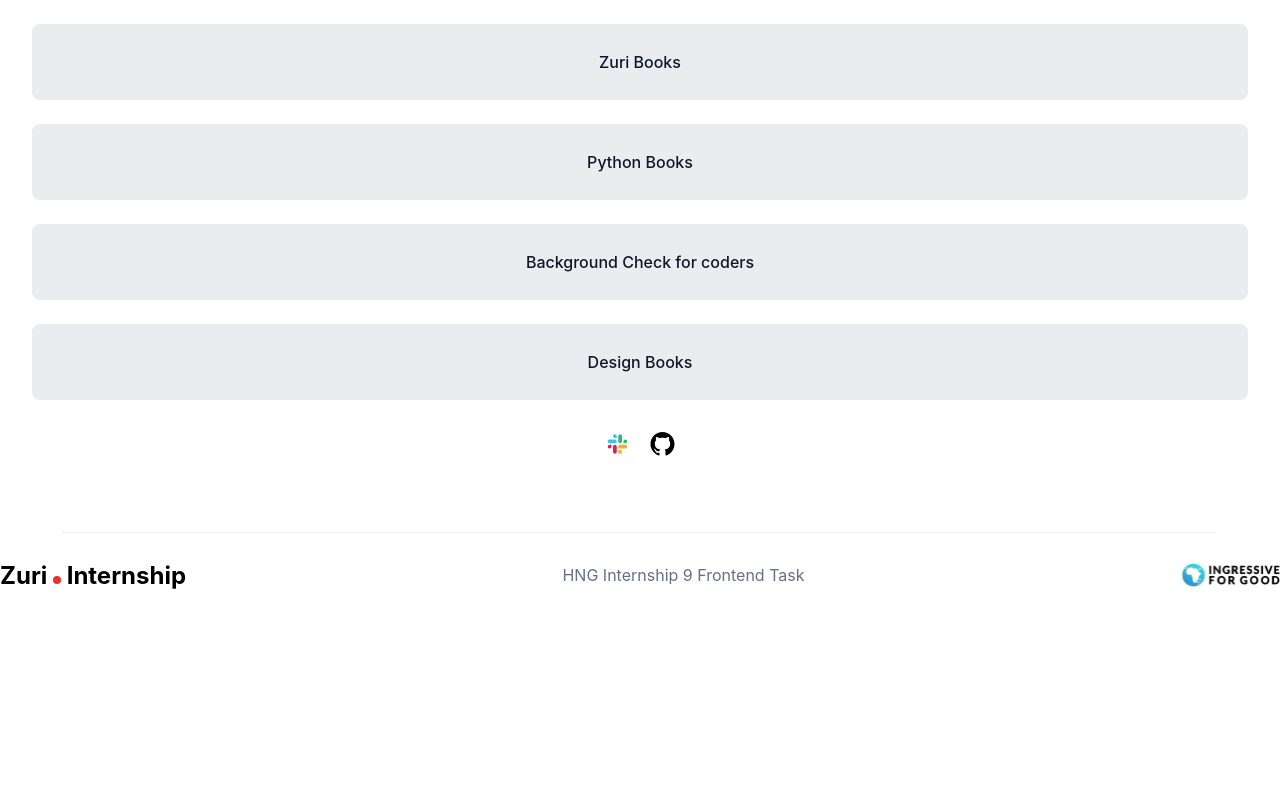
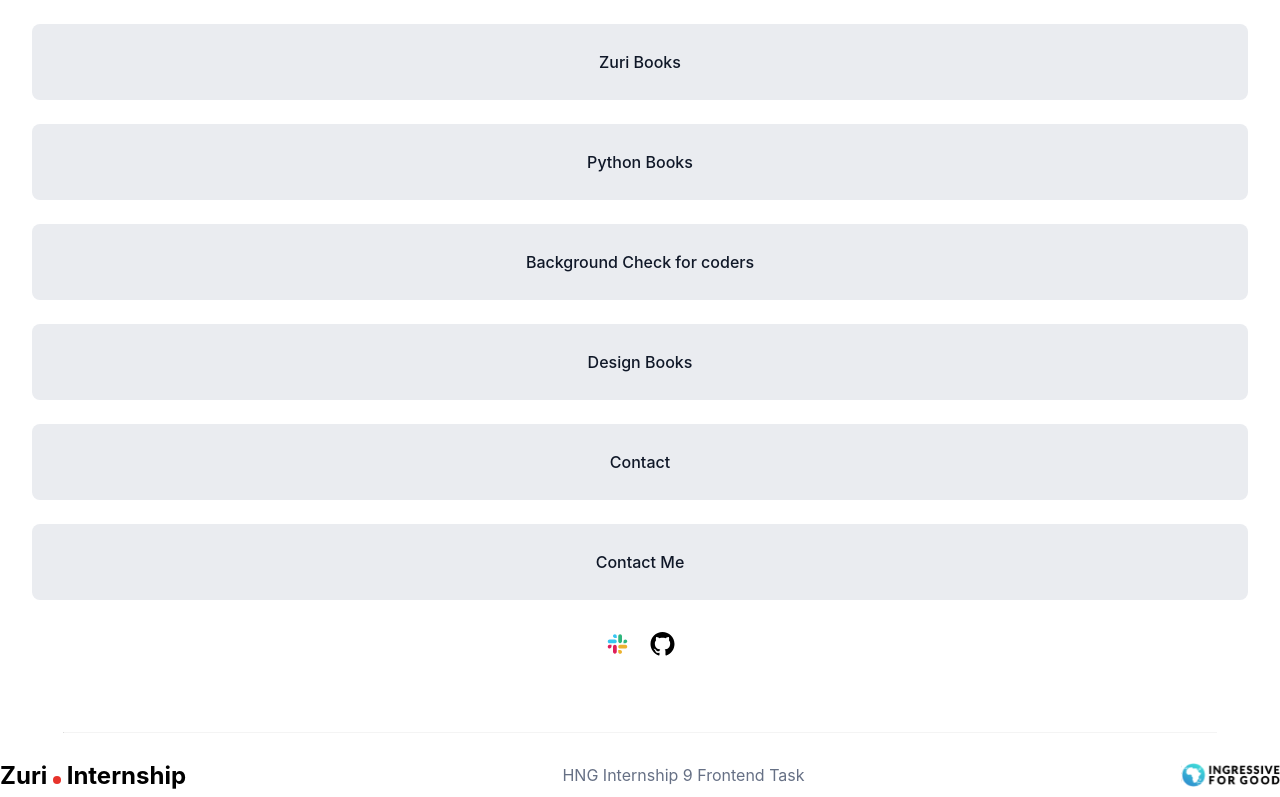
Before and after one commit to MadeByIbukunoluwa/HNGtask1, a React (Vite) app: page / in a window 1280 px wide. Shown: the part 392-1189 px from the top of the page. Before the commit the page ends 1042 px from the top, so only its background shows below. Built offline with nearby package versions, Linux system fonts and the light colour scheme.

Commit message:
Feat: added contact button that redirects to contact page

```diff
--- a/src/components/Link/LinkItem.css
+++ b/src/components/Link/LinkItem.css
@@ -20,6 +20,7 @@
     background-color: #D0D5DD;
     transition: 0.2s;
 }
+
 .share__icon {
     position: absolute;
     top:50%;
--- a/src/components/Link/LinkItem.jsx
+++ b/src/components/Link/LinkItem.jsx
@@ -14,12 +14,12 @@ const LinkItem = ({
     linkTitle,
     linkSubText
 }) => {
-function checklink (e) {
-          e.preventDefault();
-          if (e.target === e.currentTarget) {
-            window.location.href = link;
-          }
-        }
+// function checklink (e) {
+//           e.preventDefault();
+//           if (e.target === e.currentTarget) {
+//             window.location.href = link;
+//           }
+//         }
 return (
   <>
   <Tooltip title={linkInfo} arrow>
@@ -29,7 +29,7 @@ return (
       className="link__item"
       target="_blank"
       rel="noreferrer nooppener"
-      onClick={() => checklink()}
+      // onClick={() => checklink()}
     >
       {linkName}
     </a>
--- a/src/components/MainBody/Body/Body.jsx
+++ b/src/components/MainBody/Body/Body.jsx
@@ -1,9 +1,10 @@
 import React from 'react'
 import "./Body.css"
+import { Link } from "react-router-dom";
 import LinkItem from '../../Link/LinkItem';
 import linksArray from '../../../data/links';
 import LinkInfo from '../../Link/LinkInfo';
-
+import '../../Link/LinkItem.css';
 
 
 const Body = () => {
@@ -19,11 +20,20 @@ const Body = () => {
               linkSubText={subtext}
               linkTitle={title}
               id={id}
-              linkInfo={<LinkInfo key={Math.random() * 10000} title={title} subText={subtext} />}
+              linkInfo={
+                <LinkInfo
+                  key={Math.random() * 10000}
+                  title={title}
+                  subText={subtext}
+                />
+              }
             />
           </>
         );
       })}
+      <Link to="contact" id="contact" className="link__item">
+        Contact Me
+      </Link>
     </section>
   );
 }
--- a/src/data/links.js
+++ b/src/data/links.js
@@ -45,6 +45,14 @@ const linksArray = [
     subtext:
       "get UI/UX books for writing copy that's engaging and conversational—and aligned with the goals of both the user andthe business",
   },
+  {
+    name: "Contact",
+    link: "contact",
+    id: "book__design",
+    maintext: "Contact Me",
+    subtext:
+      "Contact Me",
+  },
 ];
 
 
```
